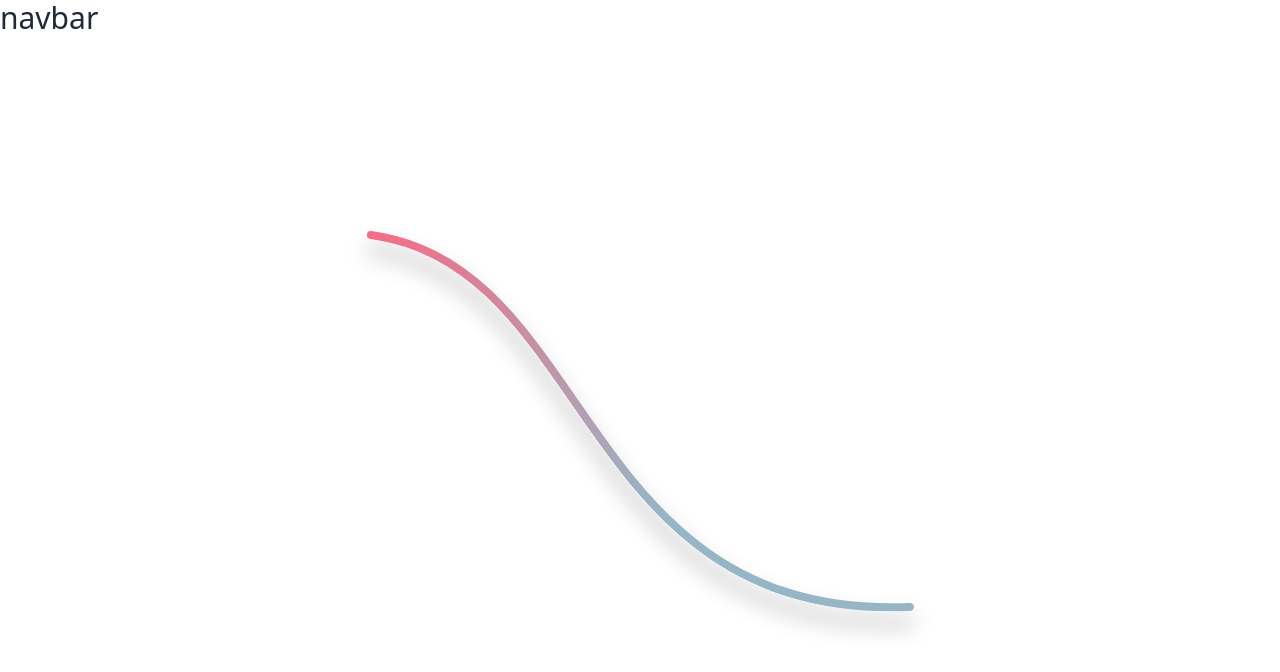
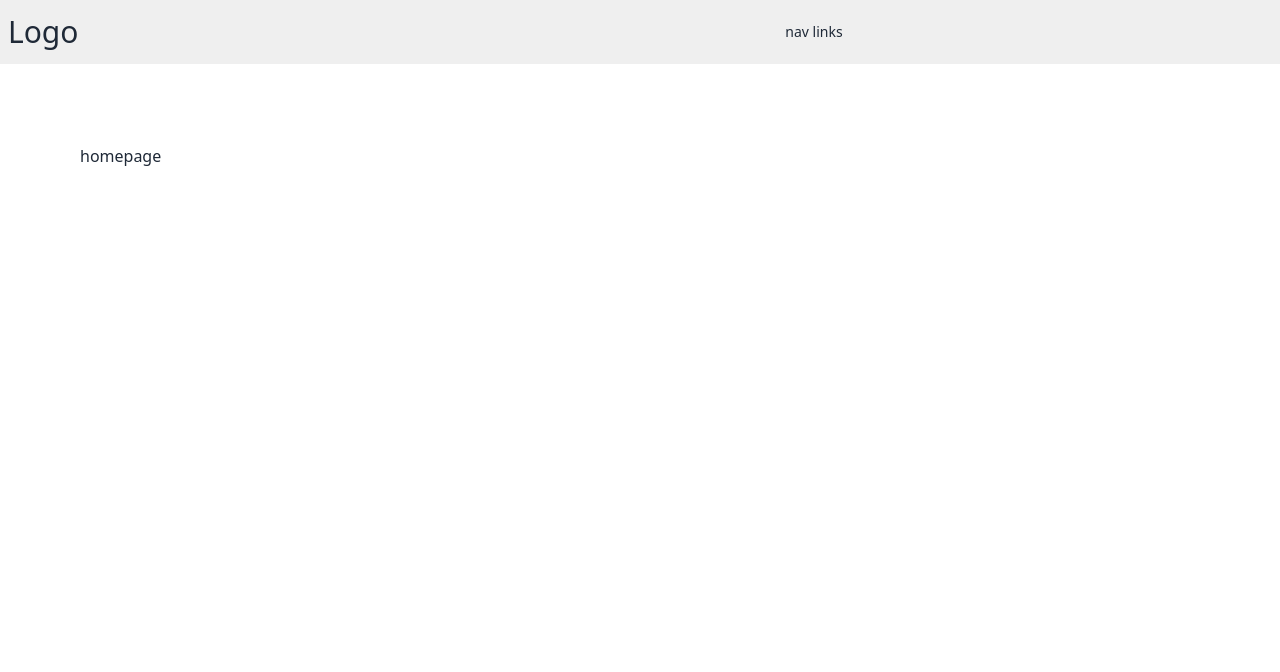
Before and after one commit to nikhilmahato21/study-abroad, a React (Vite) app: page / in a window 1280 px wide. Shown: the top 672 px of the page. Built offline with nearby package versions, Linux system fonts and the light colour scheme.

Commit message:
navbar structure

```diff
--- /dev/null
+++ b/src/components/Navbar.jsx
@@ -0,0 +1,36 @@
+import React from "react";
+import { FaBarsStaggered } from "react-icons/fa6";
+import { NavLink } from "react-router-dom";
+
+const Navbar = () => {
+  return (
+    <nav className="bg-baseGrey">
+      <div className="navbar align-elememt">
+        <div className="navbar-start">
+          <NavLink to="/" className="hidden lg:flex  text-3xl items-center ">
+            Logo
+          </NavLink>
+          {/* DROPDOWN */}
+          <div className="dropdown">
+            <label tabIndex={0} className="btn btn-ghost  lg:hidden">
+              <FaBarsStaggered className="h-6 w-6" />
+            </label>
+            <ul tabIndex={0} className="menu menu-sm dropdown-content mt-3 z-[1] p-2 shadow bg-base-200">
+                nav links
+            </ul>
+          </div>
+        </div>
+        <div className="navbar-end hidden lg:flex">
+          <ul className="menu menu-horizontal"> nav links</ul>
+        </div>
+        <div className="navbar-end">
+          <NavLink to="/" className="flex lg:hidden  text-3xl items-center ">
+            Logo
+          </NavLink>
+        </div>
+      </div>
+    </nav>
+  );
+};
+
+export default Navbar;
--- a/src/index.css
+++ b/src/index.css
@@ -4,9 +4,8 @@
 @tailwind components;
 @tailwind utilities;
 
-.fly-base{
-    color: #4C4AD5;
+@layer components {
+    .align-element {
+        @apply mx-auto max-w-6xl px-3 sm:px-4
+    }
 }
-.fly-bgcolor{
-    background-color: #4C4AD5;
-}
--- a/src/pages/Error.jsx
+++ b/src/pages/Error.jsx
@@ -6,7 +6,7 @@ const Error = () => {
   return (
     <main className="grid min-h-[100vh] place-items-center px-8">
       <div className="text-center">
-        <p className="text-9xl font-semibold fly-base">404</p>
+        <p className="text-9xl font-semibold text-flyBlue">404</p>
         <h1 className="mt-4 text-3xl font-bold tracking-tight sm:text-5xl font-poppins">
           page not found!
         </h1>
@@ -14,7 +14,7 @@ const Error = () => {
           Sorry, we couldn't find the page you're looking for.
         </p>
         <div className="mt-10">
-          <Link to="/" className="btn fly-bgcolor text-white tracking-widest font-poppins">
+          <Link to="/" className="btn   bg-flyBlue text-white tracking-widest font-poppins">
             fly back home <PiFlyingSaucer className="text-2xl" />
           </Link>
         </div>
--- a/src/pages/HomeLayout.jsx
+++ b/src/pages/HomeLayout.jsx
@@ -1,12 +1,14 @@
 import { Outlet } from "react-router-dom";
+import Navbar from "../components/Navbar";
 
 const HomeLayout = () => {
   return (
     <>
-      <nav>
-        <span className="text-3xl">navbar</span>{" "}
-      </nav>
+      <Navbar/>
+      <section className="align-element py-20">
       <Outlet />
+      </section>
+
     </>
   );
 };
--- a/src/pages/Landing.jsx
+++ b/src/pages/Landing.jsx
@@ -1,11 +1,7 @@
 import Line from "../assets/Line2.svg";
 
 const Landing = () => {
-  return (
-    <div className=" h-screen flex justify-center items-center">
-      <img src={Line} alt="" />
-    </div>
-  );
+  return <div className="">homepage</div>;
 };
 
 export default Landing;
--- a/tailwind.config.js
+++ b/tailwind.config.js
@@ -6,6 +6,10 @@ export default {
       fontFamily: {
         poppins: ["Poppins", "sans-serif"],
       },
+      colors: {
+        flyBlue: "#4C4AD5",
+        baseGrey:"#EFEFEF"
+      },
     },
   },
   plugins: [require("@tailwindcss/typography"), require("daisyui")],
```
